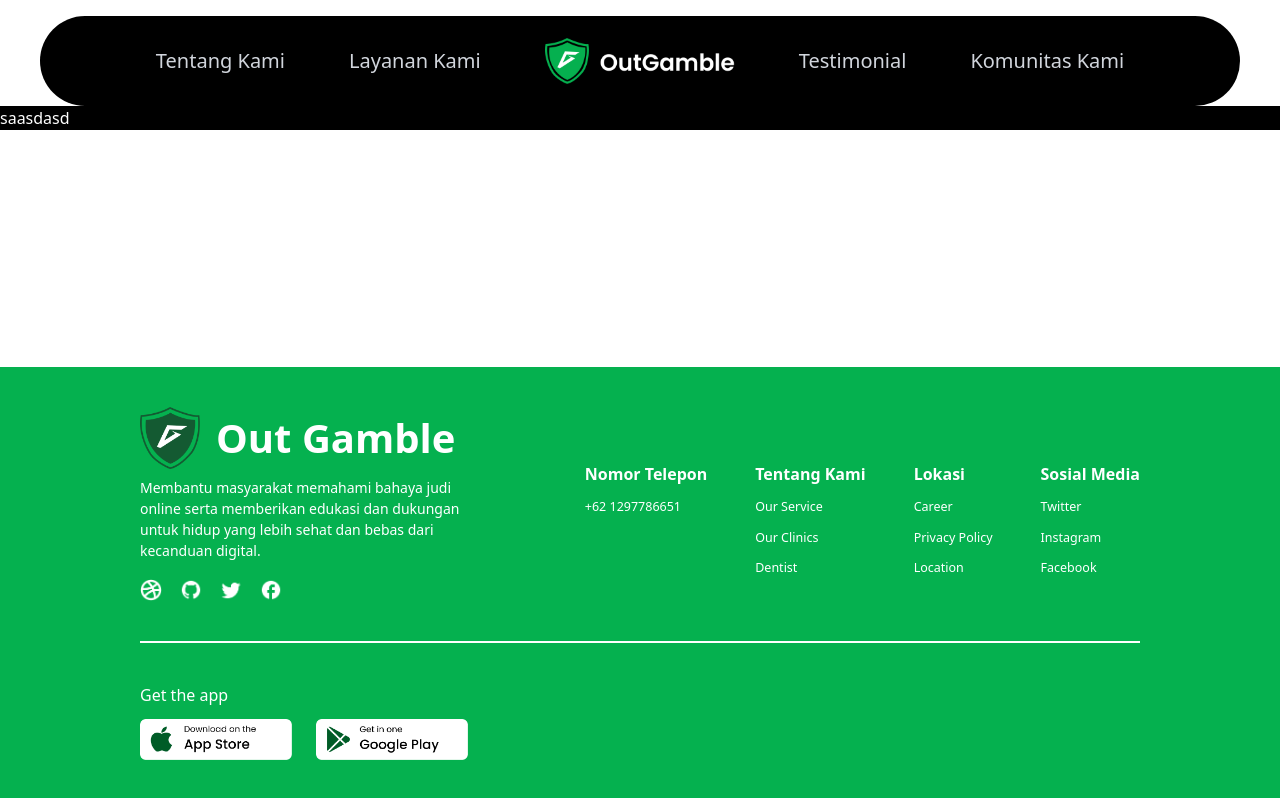
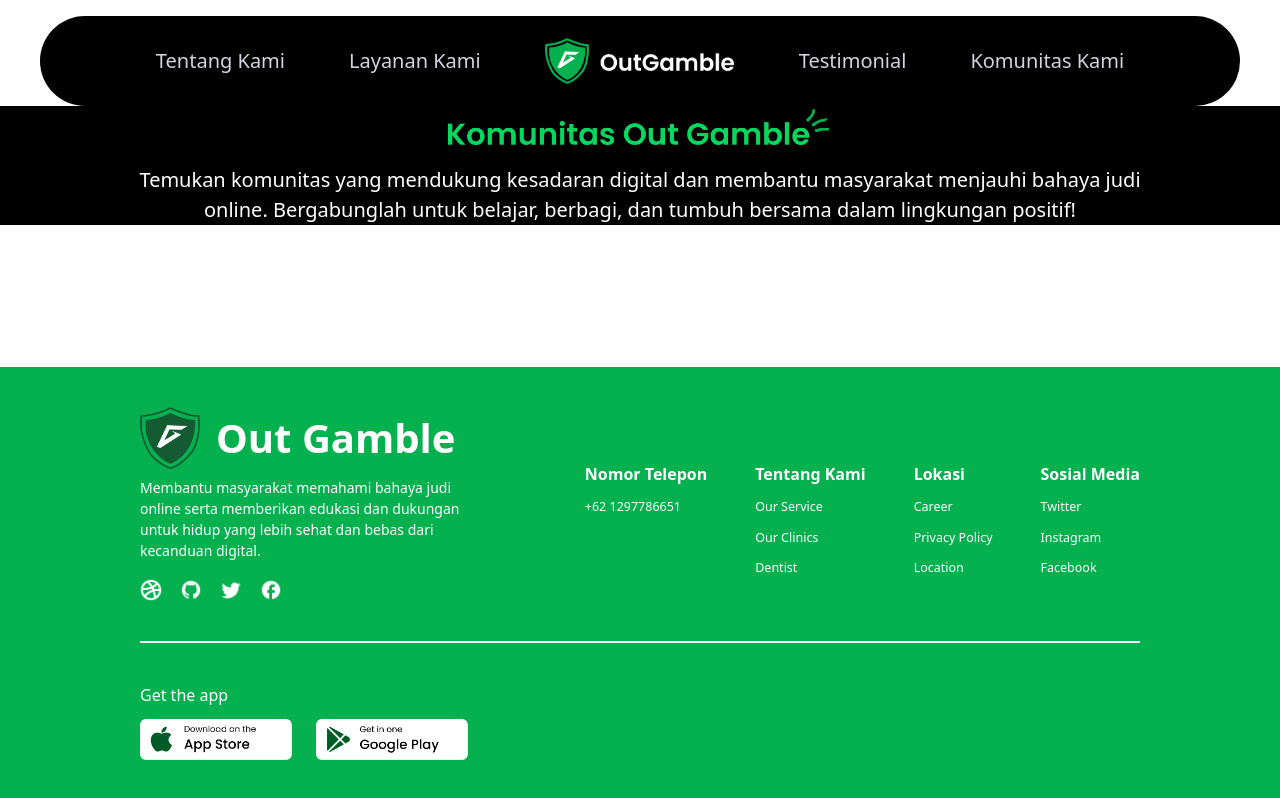
Before and after one commit to HidayahMF/OutGamble, a React (Vite) app in the folder frontend/: page /komunitas in a window 1280 px wide. Built offline with nearby package versions, Linux system fonts and the light colour scheme.

Commit message:
update komunitas

```diff
--- a/frontend/src/pages/Community.jsx
+++ b/frontend/src/pages/Community.jsx
@@ -1,9 +1,18 @@
 import React from "react";
+import KomunitasOutGamble from "../assets/KomunitasOutGamble.png"
 
 const Community = () => {
   return (
     <section className="bg-black  ">
-      <div>saasdasd</div>
+      <div className="flex flex-row">
+        <div className="flex flex-col items-center justify-center">
+       <img src={KomunitasOutGamble} alt="" className=" w-[30%]"/>
+        <div>
+        <p className="font-regular text-center mt-5 text-[20px]">Temukan komunitas yang mendukung kesadaran digital dan membantu masyarakat menjauhi bahaya judi <br /> online. Bergabunglah untuk belajar, berbagi, dan tumbuh bersama dalam lingkungan positif!</p>
+      </div>
+      </div>
+
+      </div>
     </section>
   );
 };
```
Also changed, not shown: frontend/src/assets/KomunitasOutGamble.png (added).
